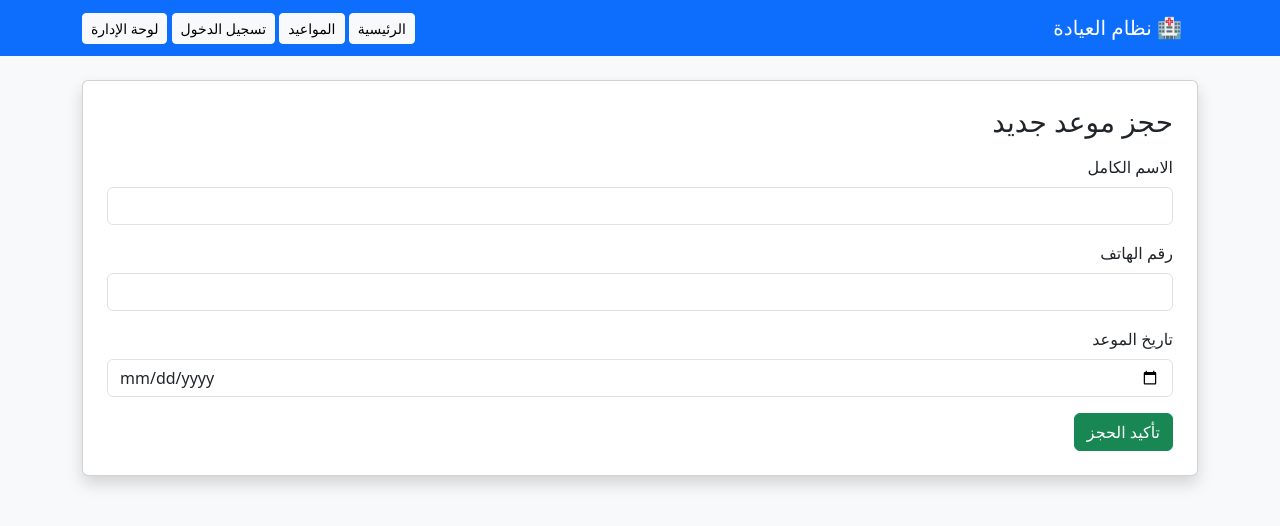
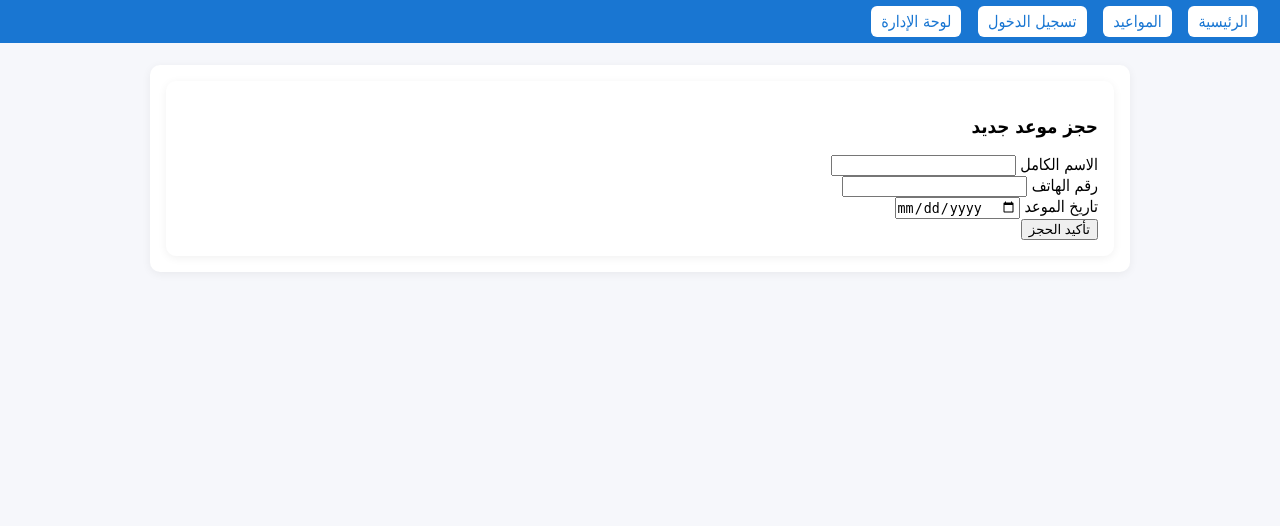
Before and after one commit to mshrf3334-star/clinic-appointments, a Flask app: page /book in a window 1280 px wide. Shown: the top 526 px of the page. Run offline with Flask 3, Linux system fonts and the light colour scheme.

Commit message:
Update base.html

```diff
--- a/templates/base.html
+++ b/templates/base.html
@@ -1,30 +1,37 @@
-<!DOCTYPE html>
+<!doctype html>
 <html lang="ar" dir="rtl">
-<head>
-    <meta charset="UTF-8">
+  <head>
+    <meta charset="utf-8">
     <title>{% block title %}نظام مواعيد العيادة{% endblock %}</title>
-    <link href="https://cdn.jsdelivr.net/npm/bootstrap@5.3.2/dist/css/bootstrap.min.css" rel="stylesheet">
-</head>
-<body class="bg-light">
-
-    <!-- شريط التنقل -->
-    <nav class="navbar navbar-expand-lg navbar-dark bg-primary mb-4">
-        <div class="container">
-            <a class="navbar-brand" href="/">🏥 نظام العيادة</a>
-            <div>
-                <a class="btn btn-light btn-sm" href="/">الرئيسية</a>
-                <a class="btn btn-light btn-sm" href="/appointments">المواعيد</a>
-                <a class="btn btn-light btn-sm" href="/login">تسجيل الدخول</a>
-                <a class="btn btn-light btn-sm" href="/admin">لوحة الإدارة</a>
-            </div>
-        </div>
-    </nav>
-
-    <!-- المحتوى -->
-    <div class="container">
+    <meta name="viewport" content="width=device-width, initial-scale=1">
+    <style>
+      body{font-family:Tahoma,Arial,sans-serif;background:#f6f7fb;margin:0}
+      header{background:#1976d2;color:#fff;padding:12px 16px}
+      .nav a{background:#fff;color:#1976d2;border:0;padding:6px 10px;margin:0 6px;border-radius:6px;text-decoration:none}
+      .wrap{max-width:980px;margin:22px auto;padding:0 12px}
+      .card{background:#fff;border-radius:10px;box-shadow:0 2px 10px rgba(0,0,0,.06);padding:16px}
+    </style>
+  </head>
+  <body>
+    <header>
+      <div class="nav">
+        <a href="{{ url_for('index') }}">الرئيسية</a>
+        <a href="{{ url_for('book') }}">المواعيد</a>
+        <a href="{{ url_for('login') }}">تسجيل الدخول</a>
+        <a href="{{ url_for('admin_dashboard') }}">لوحة الإدارة</a>
+      </div>
+    </header>
+    <div class="wrap">
+      {% with msgs = get_flashed_messages() %}
+        {% if msgs %}
+          <div class="card" style="border-right:5px solid #1976d2">
+            {% for m in msgs %}<div>{{ m }}</div>{% endfor %}
+          </div><br>
+        {% endif %}
+      {% endwith %}
+      <div class="card">
         {% block content %}{% endblock %}
+      </div>
     </div>
-
-    <script src="https://cdn.jsdelivr.net/npm/bootstrap@5.3.2/dist/js/bootstrap.bundle.min.js"></script>
-</body>
+  </body>
 </html>
```
